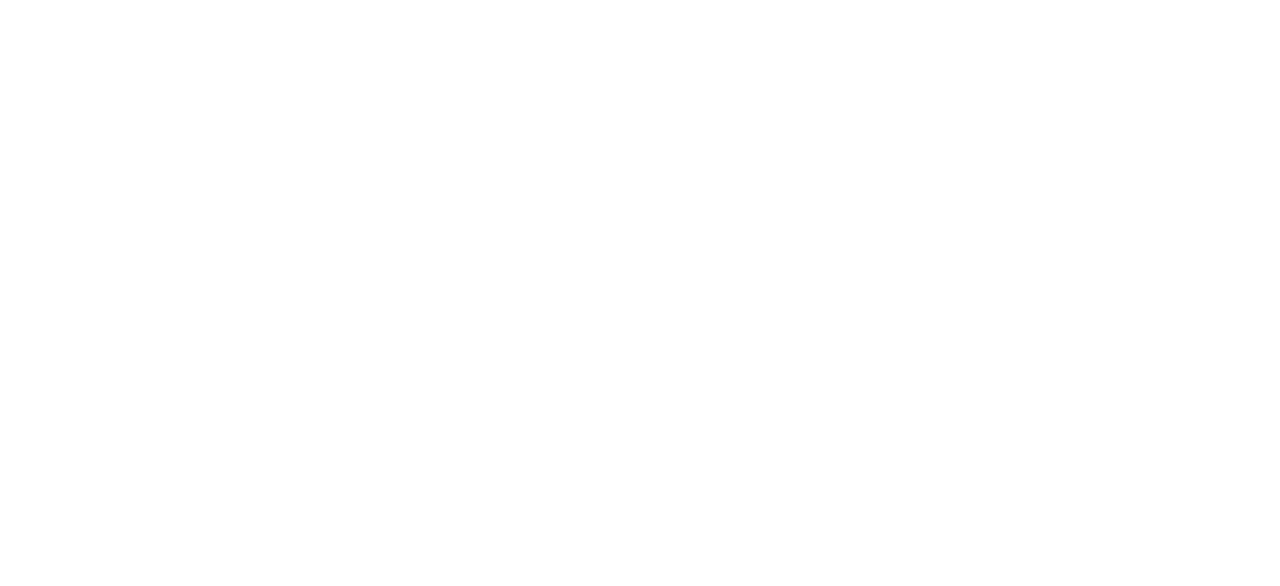
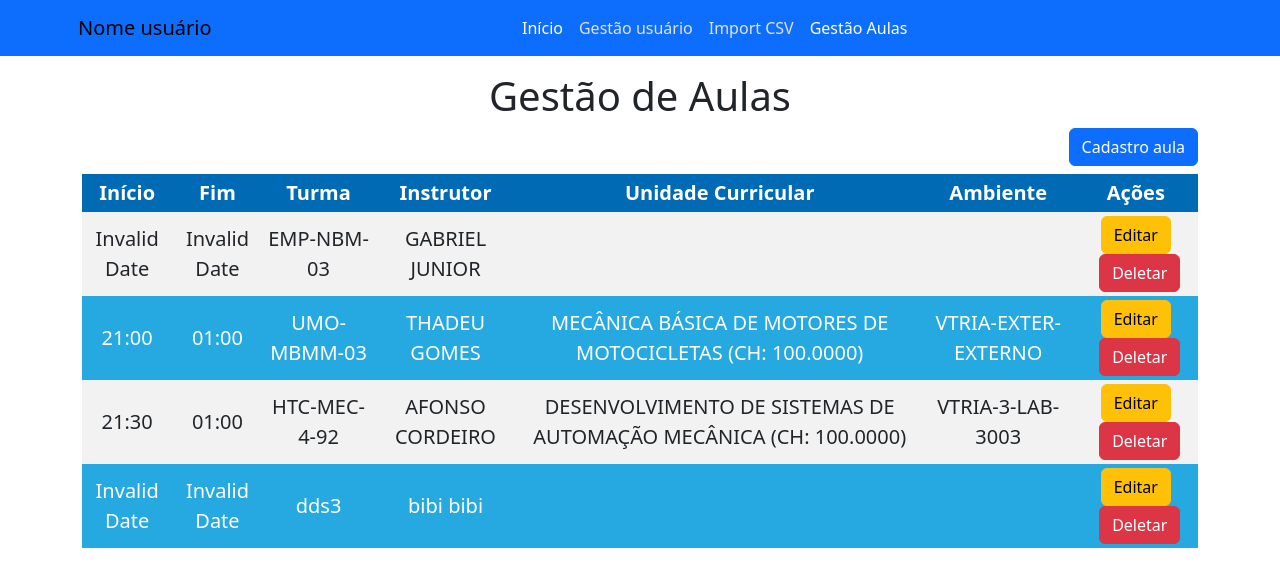
Before and after one commit to gsperandio/painel_ait_dds5, a React (Create React App) app in the folder client/: page /gestao_aulas/1 in a window 1280 px wide. Before the commit this address had no page. Shown: the top 586 px of the page. Built offline with nearby package versions, Linux system fonts and the light colour scheme; data requests are answered from the project's data file.

Commit message:
Criando componentes de mensagem e funcionalidades de update

```diff
--- a/client/db.json
+++ b/client/db.json
@@ -1,15 +1,12 @@
 {
   "aulas": [
     {
-      "id": "1300",
-      "data": "2024-08-29T03:00:00.000Z",
-      "data_hora_inicio": "2024-08-29T21:00:00.000Z",
-      "data_hora_fim": "2024-08-30T01:00:00.000Z",
+      "data": "",
+      "data_hora_inicio": "14:32",
+      "data_hora_fim": "15:35",
       "turma": "EMP-NBM-03",
-      "instrutor": "JOEL HERBERT BARBOSA SILVA",
-      "unidade_curricular": "NOÇÕES BÁSICAS PARA MAQUINISTAS (CH: 219.0000)",
-      "ambiente": "VTRIA-3-SALA-3004",
-      "chave": null
+      "instrutor": "GABRIEL JUNIOR",
+      "id": "1300"
     },
     {
       "id": "1280",
--- a/client/src/App.jsx
+++ b/client/src/App.jsx
@@ -21,6 +21,7 @@ function App() {
         <Route path='/import_csv' element={<ImportCSV/>}/>
         <Route path='/cadastro_aula' element={<CadastroAula/>}/>
         <Route path='/gestao_aulas' element={<GestaoAulas/>}/>
+        <Route path='/gestao_aulas/:tipo' element={<GestaoAulas/>}/>
         <Route path='/edit_aula/:id' element={<EditAula/>}/>
       </Routes>
     </Router>
--- a/client/src/components/formAula/FormAula.jsx
+++ b/client/src/components/formAula/FormAula.jsx
@@ -1,7 +1,10 @@
 import React from 'react'
 import {useState, useEffect} from 'react';
+import { useNavigate } from 'react-router-dom';
 
-function FormAula({titulo, textoBotao, handleSubmit, id}) {
+function FormAula({titulo, textoBotao, handleSubmit, id, tipo}) {
+    const navigate = useNavigate();
+
     const [dataAula, setDataAula] = useState('');
     const [horaInicio, setHoraInicio] = useState('');
     const [horaFim, setHoraFim] = useState('');
@@ -30,7 +33,12 @@ function FormAula({titulo, textoBotao, handleSubmit, id}) {
             if (!resposta.ok){
                 throw new Error('Erro ao buscar aula');
             }else{
-                console.log(JSON.stringify(resposta));
+                const respostaJSON = await resposta.json();
+                console.log(respostaJSON);
+                setTurma(respostaJSON.turma);
+                setInstrutor(respostaJSON.instrutor);
+                setUnidadeCurricular(respostaJSON.unidade_curricular);
+                setAmbiente(respostaJSON.ambiente)
             }
         } catch (error) {
             console.log(error);
@@ -47,7 +55,8 @@ function FormAula({titulo, textoBotao, handleSubmit, id}) {
             turma: turma,
             instrutor: instrutor,
         }
-        handleSubmit(aula);
+        handleSubmit(aula,id);
+        navigate(`/gestao_aulas/${tipo}`);
     }
 
     return (
--- a/client/src/components/pages/EditAula.jsx
+++ b/client/src/components/pages/EditAula.jsx
@@ -4,12 +4,35 @@ import FormAula from '../formAula/FormAula';
 import { useParams } from 'react-router-dom';
 
 function EditAula() {
-  const {id} = useParams();
+  const { id } = useParams();
+
+  async function editarAulas(infoAula, id) {
+    try {
+      const resposta = await fetch(`http://localhost:5000/aulas/${id}`, {
+        method: 'PUT',
+        headers: {
+          'Content-Type': 'application/json'
+        },
+        body: JSON.stringify(infoAula)
+      })
+      if (!resposta.ok) {
+        const retorno = await resposta.json();
+        console.log('Erro ao editar Aula', retorno);
+      }else{
+        console.log('Aula editade');
+        //alert('Aula editada com sucesso');
+      }
+
+    } catch (error) {
+        console.log('Erro ao editar aula', error);
+    }
+
+  }
   return (
-      <div>
-        <Navbar />
-        <FormAula titulo='Editar Aula' textoBotao='Salvar' id={id}/>
-      </div>
+    <div>
+      <Navbar />
+      <FormAula titulo='Editar Aula' textoBotao='Salvar' id={id} handleSubmit={editarAulas} tipo='editada'/>
+    </div>
   )
 }
 
--- a/client/src/components/pages/GestaoAulas.jsx
+++ b/client/src/components/pages/GestaoAulas.jsx
@@ -1,18 +1,59 @@
-import React from 'react';
+import React, { useEffect } from 'react';
+import { useState } from 'react';
 import Navbar from '../layout/Navbar';
 import TabelaAulas from '../tabelaAulas/TabelaAulas';
-import { Link } from 'react-router-dom';
+import { Link, useParams } from 'react-router-dom';
+
 
 function GestaoAulas() {
+  const {tipo} = useParams();
+  const[exibeAlerta, setExibeAlerta] = useState(false);
+  const[tipoMensagem, setTipoMensagem] = useState(tipo);
+  const[classeMensagem, setClasseMensagem] = useState('');
+  const[textoMensagem, setTextoMensagem] = useState('');
+
+  useEffect(()=>{
+    if(tipoMensagem){
+      setExibeAlerta(true);
+      atualizaMensagem();
+      setTimeout(()=>{
+        setExibeAlerta(false);
+        setTipoMensagem('');
+      },5000);
+    }
+  },[tipoMensagem]);
+
+  function mensagemDelete(){
+    setTipoMensagem('deletada');
+  }
+
+  function atualizaMensagem(){
+    switch(tipoMensagem){
+      case 'cadastrada':
+        setClasseMensagem('alert alert-success')
+        setTextoMensagem('Aula Cadastrada')
+        break;
+      case 'deletada':
+        setClasseMensagem('alert alert-danger')
+        setTextoMensagem('Aula Deletada')
+        break;
+      case 'editada':
+        setClasseMensagem('alert alert-primary')
+        setTextoMensagem('Aula Editada')
+        break;
+    }
+  }
+
   return (
     <>
       <Navbar />
       <div className='container'>
         <h1 className='text-center mt-3'>Gestão de Aulas</h1>
+        {exibeAlerta && <div className={classeMensagem}>{textoMensagem}</div>}
         <div className='col-12 text-end my-2'>
           <Link to='/cadastro_aula' className='btn btn-primary'>Cadastro aula</Link>
         </div>
-        <TabelaAulas tipo='edit' />
+        <TabelaAulas tipo='edit' onDeleteSuccess={mensagemDelete}/>
       </div>
     </>
   )
--- a/client/src/components/tabelaAulas/TabelaAulas.jsx
+++ b/client/src/components/tabelaAulas/TabelaAulas.jsx
@@ -6,7 +6,7 @@ import AbreviaUc from "./AbreviaUc";
 import styles from './TabelaAulas.module.css';
 import { Link } from "react-router-dom";
 
-function TabelaAulas({tipo}) {
+function TabelaAulas({tipo, onDeleteSuccess}) {
     const [aulas, setAulas] = useState([]);
 
     useEffect(()=>{
@@ -47,6 +47,7 @@ function TabelaAulas({tipo}) {
                 throw new Error('Erro ao deletar Aula',JSON.stringify(resposta))
             }else{
                 setAulas(aulas.filter(aula=>aula.id !== id));
+                onDeleteSuccess();
             }
         } catch (error) {
 
```
